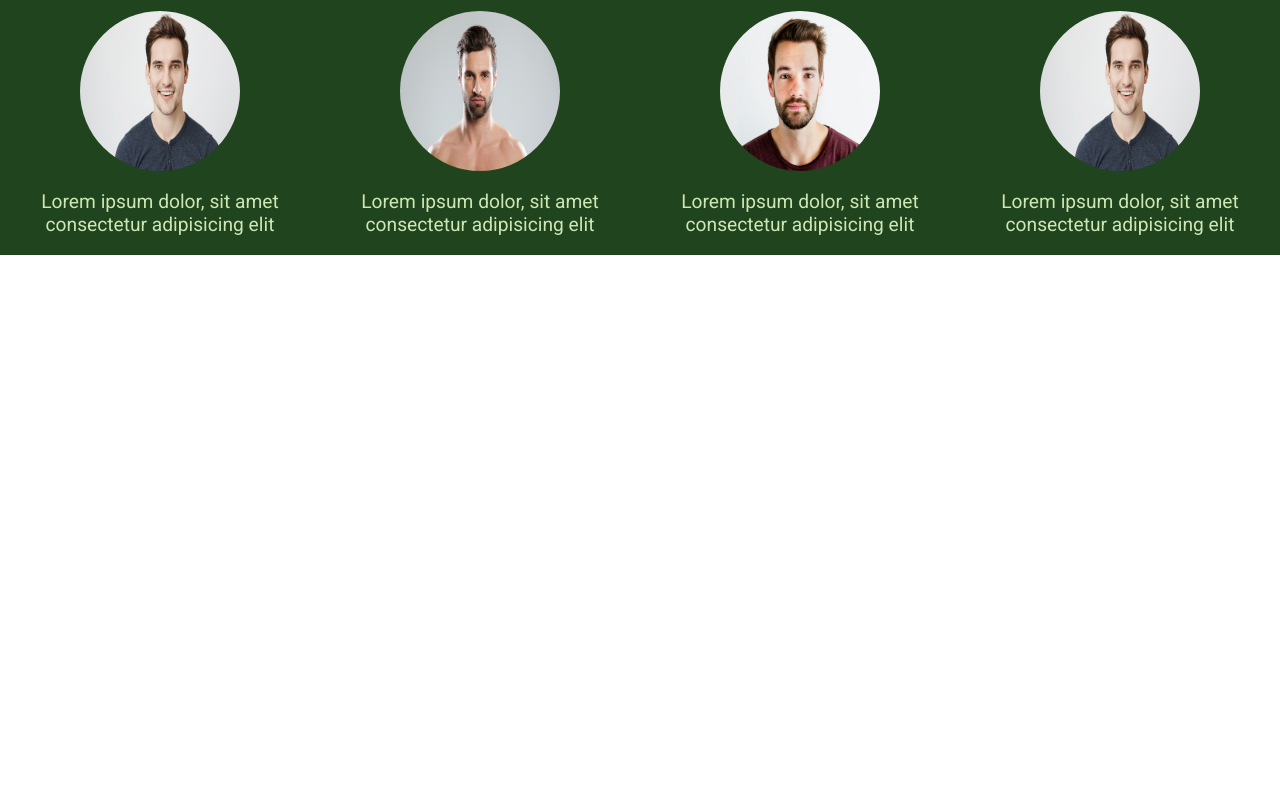
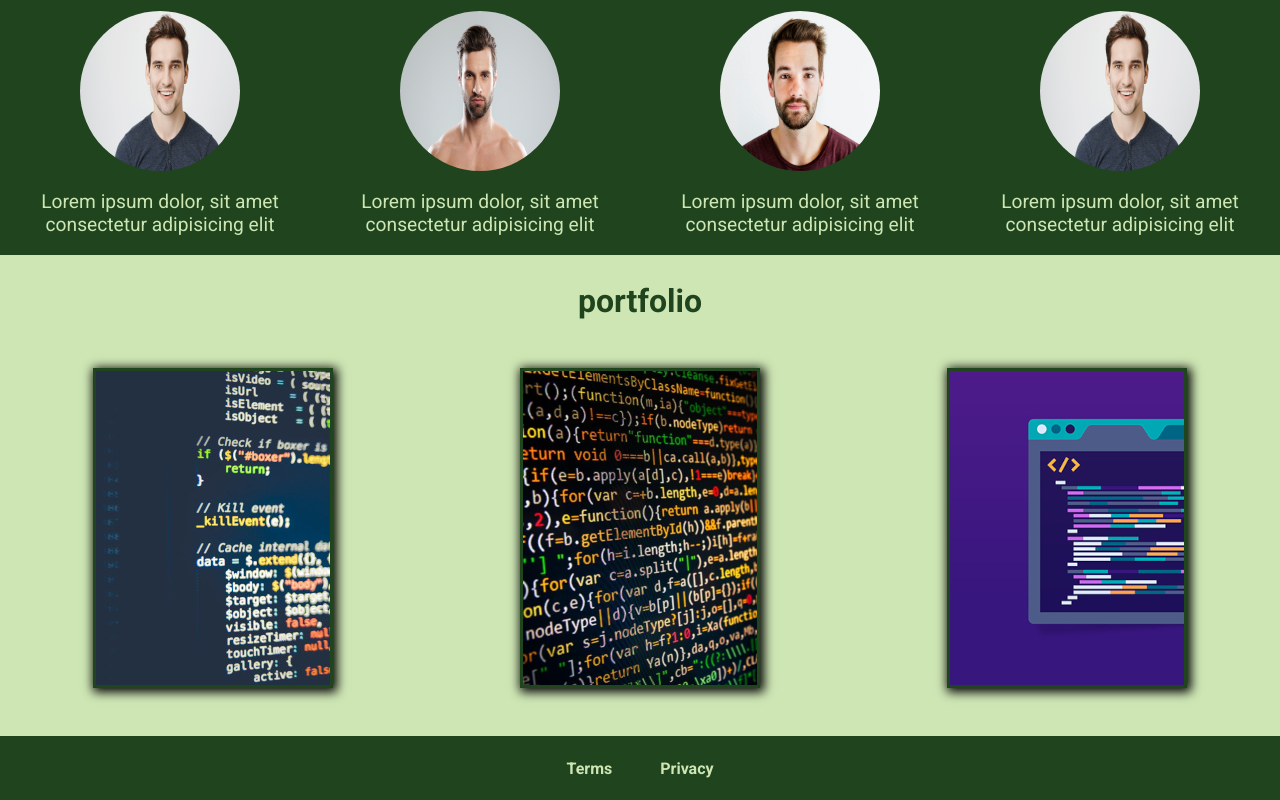
Before and after one commit to Elsayed-Gamal/project-1, a plain HTML site: page index.html in a window 1280 px wide. Shown: the part 940-1740 px from the top of the page. Before the commit the page ends 1195 px from the top, so only its background shows below. Drawn offline with Linux system fonts and the light colour scheme.

Commit message:
end site

```diff
--- a/index.html
+++ b/index.html
@@ -454,30 +454,53 @@
         <ul class="clients-list">
           <li class="client">
             <div class="image">
-              <img src="handsome-young-man-with-new-stylish-haircut.jpg" alt="client">
+              <img
+                src="images/handsome-young-man-with-new-stylish-haircut.jpg"
+                alt="client"
+              />
             </div>
             <p>Lorem ipsum dolor, sit amet consectetur adipisicing elit</p>
           </li>
           <li class="client">
             <div class="image">
-              <img src="portrait-concentrated-young-bearded-man.jpg" alt="client">
+              <img
+                src="images/portrait-concentrated-young-bearded-man.jpg"
+                alt="client"
+              />
             </div>
             <p>Lorem ipsum dolor, sit amet consectetur adipisicing elit</p>
           </li>
           <li class="client">
             <div class="image">
-              <img src="portrait-white-man-isolated.jpg" alt="client">
+              <img src="images/portrait-white-man-isolated.jpg" alt="client" />
             </div>
             <p>Lorem ipsum dolor, sit amet consectetur adipisicing elit</p>
           </li>
           <li class="client">
             <div class="image">
-              <img src="handsome-young-man-with-new-stylish-haircut.jpg" alt="client">
+              <img
+                src="images/handsome-young-man-with-new-stylish-haircut.jpg"
+                alt="client"
+              />
             </div>
             <p>Lorem ipsum dolor, sit amet consectetur adipisicing elit</p>
           </li>
         </ul>
       </section>
+      <section id="portfolio">
+        <h1>portfolio</h1>
+        <div class="projects">
+          <div class="project"><img src="images/Coding-Geospatial.jpg" alt="" srcset=""></div>
+          <div class="project"><img src="images/https___blogs-images.forbes.com_forbestechcouncil_files_2019_01_canva-photo-editor-8-7.png" alt=""></div>
+          <div class="project"><img src="images/programming-code-window-GettyImages-1124838925_640.jpg" alt=""></div>
+        </div>
+      </section>
     </main>
+    <footer>
+      <ul class="links">
+        <li class="link">Terms</li>
+        <li class="link">Privacy</li>
+      </ul>
+    </footer>
   </body>
 </html>
--- a/main.scss
+++ b/main.scss
@@ -216,3 +216,56 @@ header {
     }
   }
 }
+
+#portfolio {
+  background: $secondary-color;
+  padding-top: 1.7rem;
+  padding-bottom: 3rem;
+
+  h1 {
+    font-weight: bold;
+    color: $main-color;
+    text-align: center;
+    font-size: 2rem;
+    margin-top: 0;
+    margin-bottom: 3rem;
+  }
+  .projects {
+    display: flex;
+    justify-content: space-around;
+  }
+  .project {
+    width: 15rem;
+    height: 20rem;
+    border: 3px solid $main-color;
+    overflow: hidden;
+    box-shadow: 2px 2px 10px 2px black;
+    &:hover,
+    &:active {
+      cursor: pointer;
+      transform: translateY(-30px);
+      transition: transform 0.5s ease-out;
+    }
+  }
+}
+
+footer {
+  background: $main-color;
+  color: $secondary-color;
+  display: flex;
+  justify-content: center;
+  align-items: center;
+  height: 4rem;
+  // color: ;
+  .links {
+    display: flex;
+    list-style: none;
+    margin: 0;
+    padding: 0;
+  }
+  .link {
+    cursor: pointer;
+    margin: 0 1.5rem;
+    font-weight: bold;
+  }
+}
```
Also changed, not shown: images/Coding-Geospatial.jpg (added), images/handsome-young-man-with-new-stylish-haircut.jpg (added), images/https___blogs-images.forbes.com_forbestechcouncil_files_2019_01_canva-photo-editor-8-7.png (added), images/portrait-concentrated-young-bearded-man.jpg (added), images/portrait-white-man-isolated.jpg (added), images/programming-code-window-GettyImages-1124838925_640.jpg (added), main.css, 1 other file.
